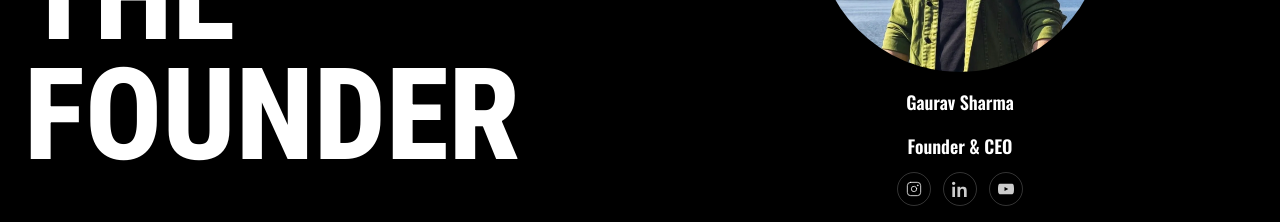
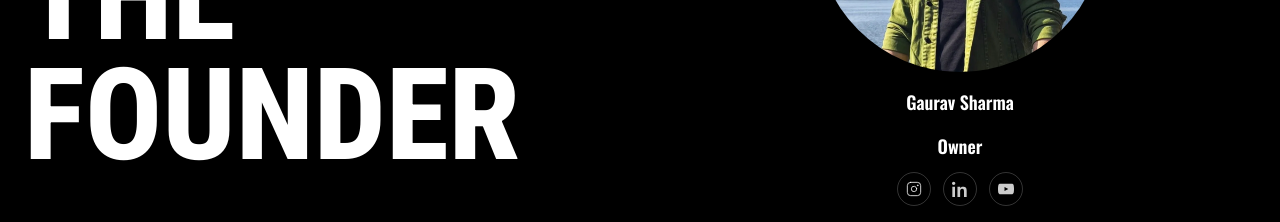
Before and after one commit to 0day-Ashish/fitmonk-web, a Next.js app: page / in a window 1280 px wide. Shown: the part 2180-2402 px from the top of the page. Built offline with nearby package versions, Linux system fonts and the light colour scheme.

Commit message:
local changes made

```diff
--- a/src/app/layout.tsx
+++ b/src/app/layout.tsx
@@ -14,7 +14,7 @@ const geistMono = Geist_Mono({
 });
 
 export const metadata: Metadata = {
-  title: "Fitmonk",
+  title: "The Fitmonk",
   description: "Designed & Developed by ard.dev",
 };
 
--- a/src/app/page.tsx
+++ b/src/app/page.tsx
@@ -190,14 +190,14 @@ export default function Home() {
              <div className="w-40 h-40 md:w-56 md:h-56 lg:w-72 lg:h-72 rounded-full overflow-hidden shadow-2xl">
                <Image
                  src="/gauravbro.webp"
-                 alt="Gaurav Bro — Founder & CEO"
+                 alt="Gaurav Bro — Owner"
                  width={720}
                  height={720}
                  className="w-full h-full object-cover"
                />
              </div>
              <div className="mt-4 text-lg font-semibold oswald text-center">Gaurav Sharma</div>
-            <div className="mt-4 text-lg font-semibold oswald text-center">Founder &amp; CEO</div>
+            <div className="mt-4 text-lg font-semibold oswald text-center">Owner</div>
            <div className="flex items-center gap-3 mt-3">
              <a href="https://www.instagram.com/the.lifter.lad__/" aria-label="Instagram" target="_blank" rel="noopener noreferrer" className="p-2 rounded-full border border-white/20 text-white/80 hover:bg-white/6">
                <svg className="w-4 h-4" viewBox="0 0 24 24" fill="none" stroke="currentColor" strokeWidth="1.5" strokeLinecap="round" strokeLinejoin="round" aria-hidden>
```
